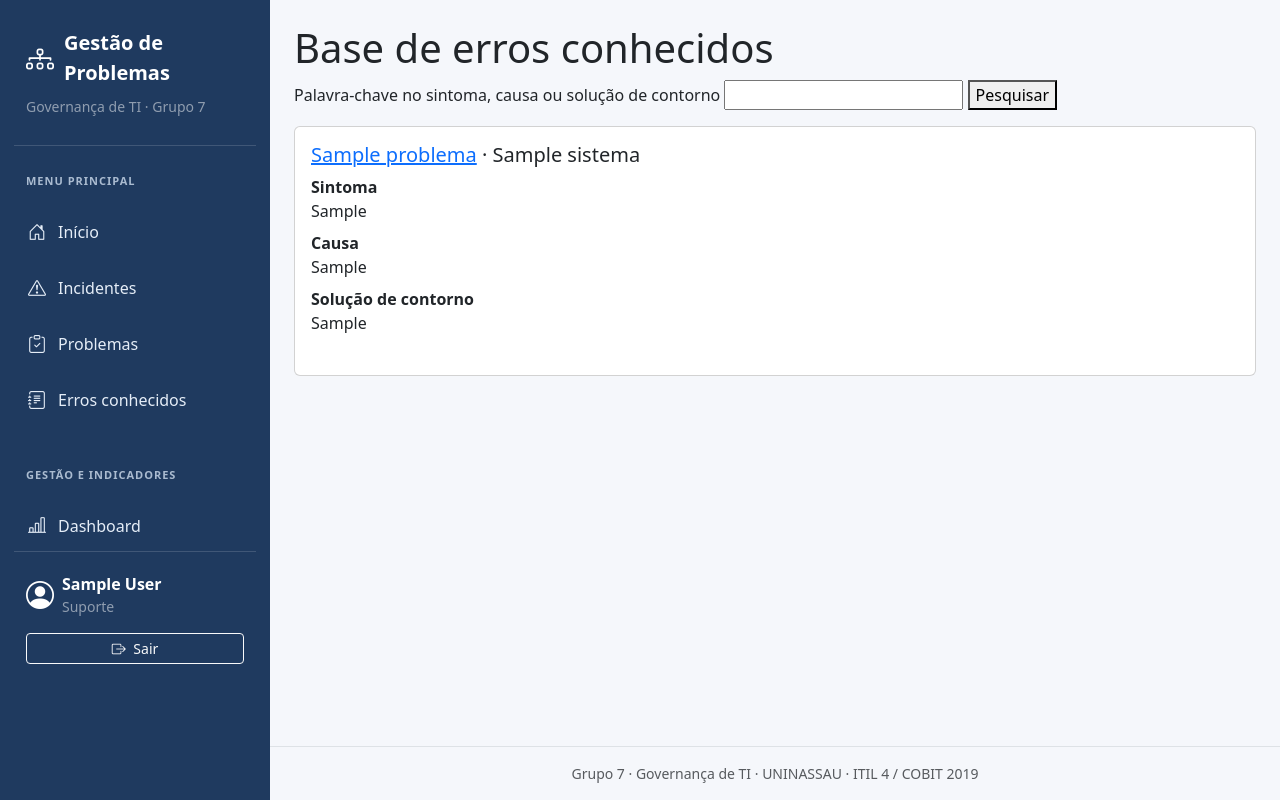
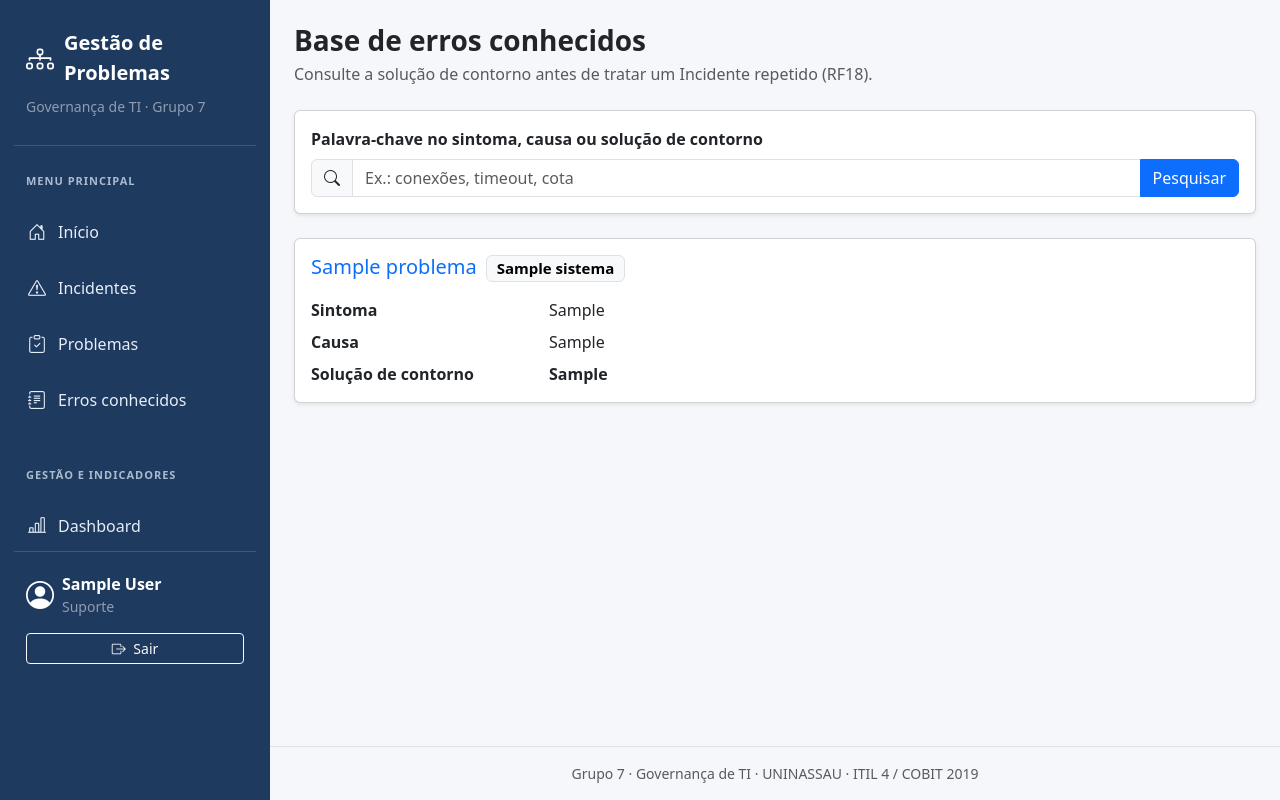
Before and after one commit to pcsdv0/governanca-ti-grupo7-gestao-problemas, a Django app: page /kedb/ in a window 1280 px wide. Run offline with Django 5.2, Linux system fonts and the light colour scheme; a user stored in the database is signed in; tables that the repository leaves empty hold one stand-in row (values such as "Sample post"); parts of the project's set-up code (start-up, migrations or seed data) failed here and were passed over.

Commit message:
fix(dashboard): título do Problema no alerta de recorrência e estilo da pesquisa na KEDB
O alerta mostrava o id do Problema; agora mostra o título com link para o detalhe. A pesquisa na KEDB passa a usar os componentes do Bootstrap como as demais telas.

Co-Authored-By: Claude Opus 5.5 <noreply@anthropic.com>
Claude-Session: https://claude.ai/code/session_018648CV4fji4RfXxjFqXXkM

```diff
--- a/dashboard/tests.py
+++ b/dashboard/tests.py
@@ -57,6 +57,10 @@ class PainelTests(TestCase):
         self.incidente("timeout", self.agora, self.outro)
         dados = indicadores(usuario=self.gestor, agora=self.agora)
         self.assertEqual(sorted(a["quantidade"] for a in dados["alertas"]), [3, 3])
+        # Rótulos legíveis: título do Problema ou título comum dos Incidentes
+        rotulos = {a["tipo"]: a["descricao"] for a in dados["alertas"]}
+        self.assertEqual(rotulos["Problema"], problema.titulo)
+        self.assertEqual(rotulos["Título"], "timeout")
         por_sistema = {s.pk: s for s in dados["por_sistema"]}
         self.assertEqual(por_sistema[self.sistema.pk].incidentes_recorrentes, 4)
         self.assertEqual(por_sistema[self.outro.pk].incidentes_recorrentes, 0)
--- a/kedb/templates/kedb/pesquisa.html
+++ b/kedb/templates/kedb/pesquisa.html
@@ -1,19 +1,42 @@
 {% extends "base.html" %}
 {% block titulo %}Erros conhecidos{% endblock %}
 {% block conteudo %}
-<h1>Base de erros conhecidos</h1>
-<form method="get">
-  <label for="q">Palavra-chave no sintoma, causa ou solução de contorno</label>
-  <input id="q" name="q" type="search" value="{{ q }}">
-  <button type="submit">Pesquisar</button>
+<div class="mb-4">
+  <h1 class="h3 fw-bold mb-1">Base de erros conhecidos</h1>
+  <p class="text-body-secondary mb-0">Consulte a solução de contorno antes de tratar um Incidente repetido (RF18).</p>
+</div>
+
+<form method="get" class="card card-body shadow-sm mb-4">
+  <label for="q" class="form-label fw-semibold">Palavra-chave no sintoma, causa ou solução de contorno</label>
+  <div class="input-group">
+    <span class="input-group-text"><i class="bi bi-search"></i></span>
+    <input id="q" name="q" type="search" value="{{ q }}" class="form-control" placeholder="Ex.: conexões, timeout, cota">
+    <button type="submit" class="btn btn-primary">Pesquisar</button>
+  </div>
 </form>
+
 {% for erro in pagina %}
-<article class="card card-body my-3">
-  <h2 class="h5"><a href="{% url 'problemas:detalhe' erro.problema_id %}">{{ erro.problema }}</a> · {{ erro.problema.sistema }}</h2>
-  <dl><dt>Sintoma</dt><dd>{{ erro.sintoma }}</dd><dt>Causa</dt><dd>{{ erro.causa }}</dd>
-  <dt>Solução de contorno</dt><dd>{{ erro.solucao_contorno }}</dd></dl>
+<article class="card shadow-sm mb-3">
+  <div class="card-body">
+    <h2 class="h5 mb-3">
+      <a href="{% url 'problemas:detalhe' erro.problema_id %}" class="text-decoration-none">{{ erro.problema }}</a>
+      <span class="badge text-bg-light border ms-1">{{ erro.problema.sistema }}</span>
+    </h2>
+    <dl class="row mb-0">
+      <dt class="col-sm-3">Sintoma</dt><dd class="col-sm-9">{{ erro.sintoma }}</dd>
+      <dt class="col-sm-3">Causa</dt><dd class="col-sm-9">{{ erro.causa }}</dd>
+      <dt class="col-sm-3">Solução de contorno</dt><dd class="col-sm-9 fw-semibold mb-0">{{ erro.solucao_contorno }}</dd>
+    </dl>
+  </div>
 </article>
-{% empty %}<p>Nenhum erro conhecido encontrado.</p>{% endfor %}
-{% if pagina.has_previous %}<a href="?q={{ q|urlencode }}&amp;page={{ pagina.previous_page_number }}">Anterior</a>{% endif %}
-{% if pagina.has_next %}<a href="?q={{ q|urlencode }}&amp;page={{ pagina.next_page_number }}">Próxima</a>{% endif %}
+{% empty %}
+<p class="text-body-secondary">Nenhum erro conhecido encontrado.</p>
+{% endfor %}
+
+{% if pagina.has_previous or pagina.has_next %}
+<nav aria-label="Paginação" class="d-flex gap-2">
+  {% if pagina.has_previous %}<a class="btn btn-outline-secondary btn-sm" href="?q={{ q|urlencode }}&amp;page={{ pagina.previous_page_number }}">Anterior</a>{% endif %}
+  {% if pagina.has_next %}<a class="btn btn-outline-secondary btn-sm" href="?q={{ q|urlencode }}&amp;page={{ pagina.next_page_number }}">Próxima</a>{% endif %}
+</nav>
+{% endif %}
 {% endblock %}
```
Also changed, not shown: dashboard/services.py (+11 -0 lines), dashboard/templates/dashboard/painel.html (+6 -1 lines).
